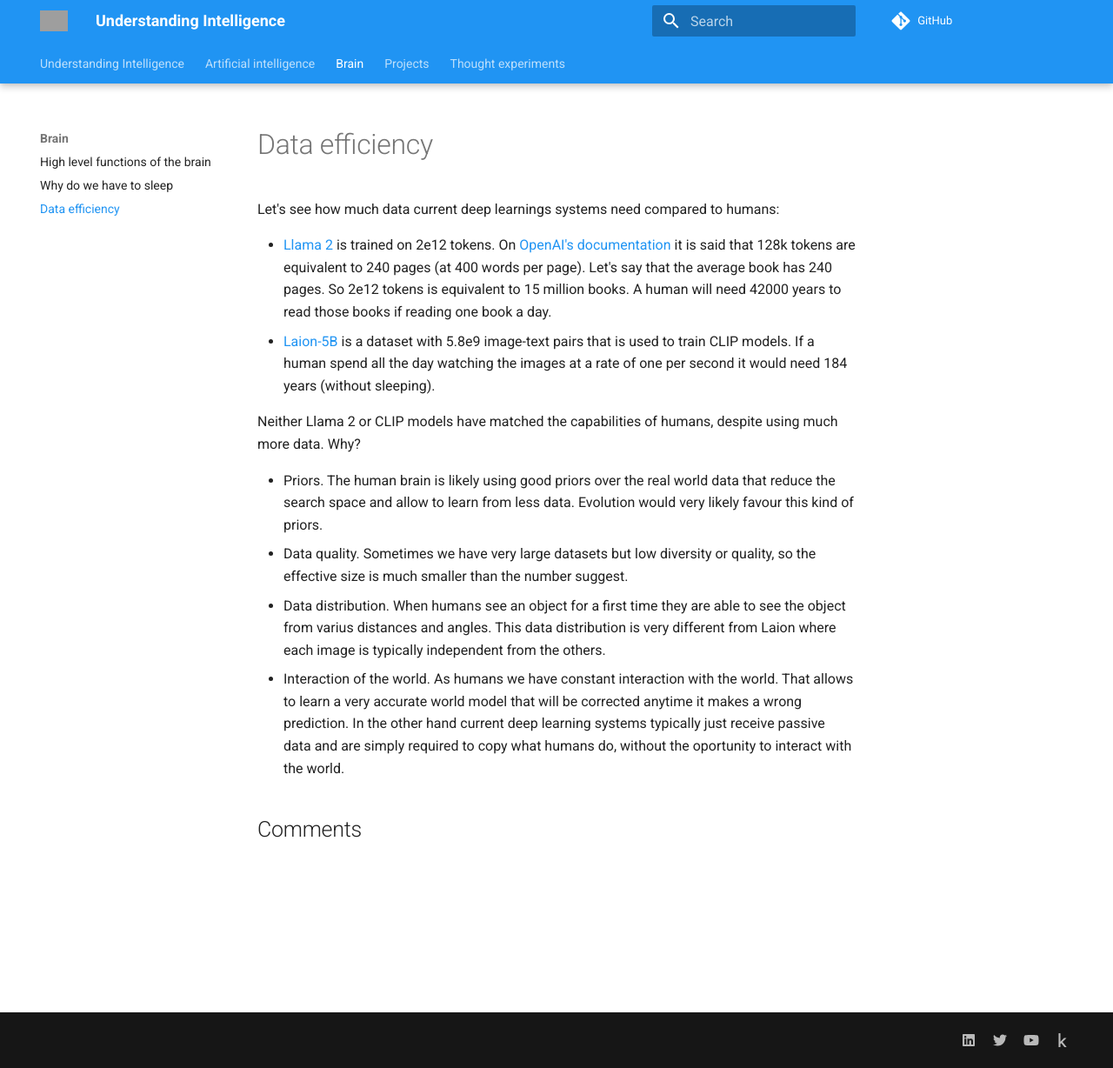
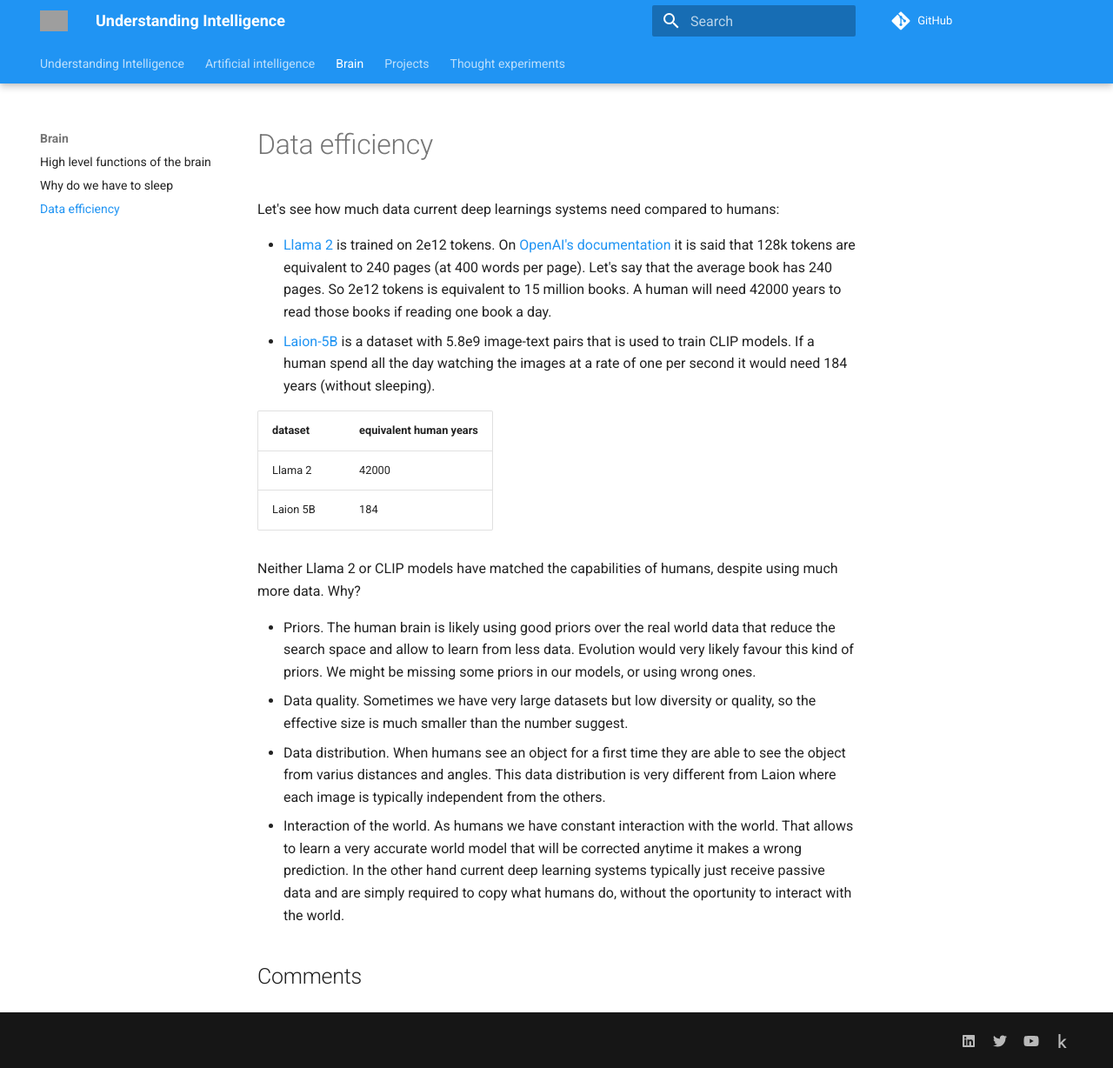
Before and after one commit to ironbar/understanding_intelligence, an MkDocs documentation site: the page built from docs/brain/03-data-efficiency.md, in a window 1280 px wide and 1228 px high. Shown: the whole window at 87% size. Built offline with MkDocs 1.6.1 and Material for MkDocs 9.7.7, drawn with Linux system fonts in a browser that asks for light colours; comment, search, counter and statistics services are not loaded; grey boxes are pictures that could not be loaded.

Commit message:
Update 03-data-efficiency.md

```diff
--- a/docs/brain/03-data-efficiency.md
+++ b/docs/brain/03-data-efficiency.md
@@ -5,9 +5,14 @@
 - [Llama 2](https://ai.meta.com/resources/models-and-libraries/llama/) is trained on 2e12 tokens. On [OpenAI's documentation](https://www.datacamp.com/blog/gpt4-turbo#:~:text=GPT%2D4%20has%20a%20maximum,MISTRAL%2D7b%2D128k%20model.) it is said that 128k tokens are equivalent to 240 pages (at 400 words per page). Let's say that the average book has 240 pages. So 2e12 tokens is equivalent to 15 million books. A human will need 42000 years to read those books if reading one book a day.
 - [Laion-5B](https://laion.ai/blog/laion-5b/) is a dataset with 5.8e9 image-text pairs that is used to train CLIP models. If a human spend all the day watching the images at a rate of one per second it would need 184 years (without sleeping).
 
+| dataset  | equivalent human years |
+|----------|------------------------|
+| Llama 2  | 42000                  |
+| Laion 5B | 184                    |
+
 Neither Llama 2 or CLIP models have matched the capabilities of humans, despite using much more data. Why?
 
-- Priors. The human brain is likely using good priors over the real world data that reduce the search space and allow to learn from less data. Evolution would very likely favour this kind of priors.
+- Priors. The human brain is likely using good priors over the real world data that reduce the search space and allow to learn from less data. Evolution would very likely favour this kind of priors. We might be missing some priors in our models, or using wrong ones.
 - Data quality. Sometimes we have very large datasets but low diversity or quality, so the effective size is much smaller than the number suggest.
 - Data distribution. When humans see an object for a first time they are able to see the object from varius distances and angles. This data distribution is very different from Laion where each image is typically independent from the others.
 - Interaction of the world. As humans we have constant interaction with the world. That allows to learn a very accurate world model that will be corrected anytime it makes a wrong prediction. In the other hand current deep learning systems typically just receive passive data and are simply required to copy what humans do, without the oportunity to interact with the world.
```
